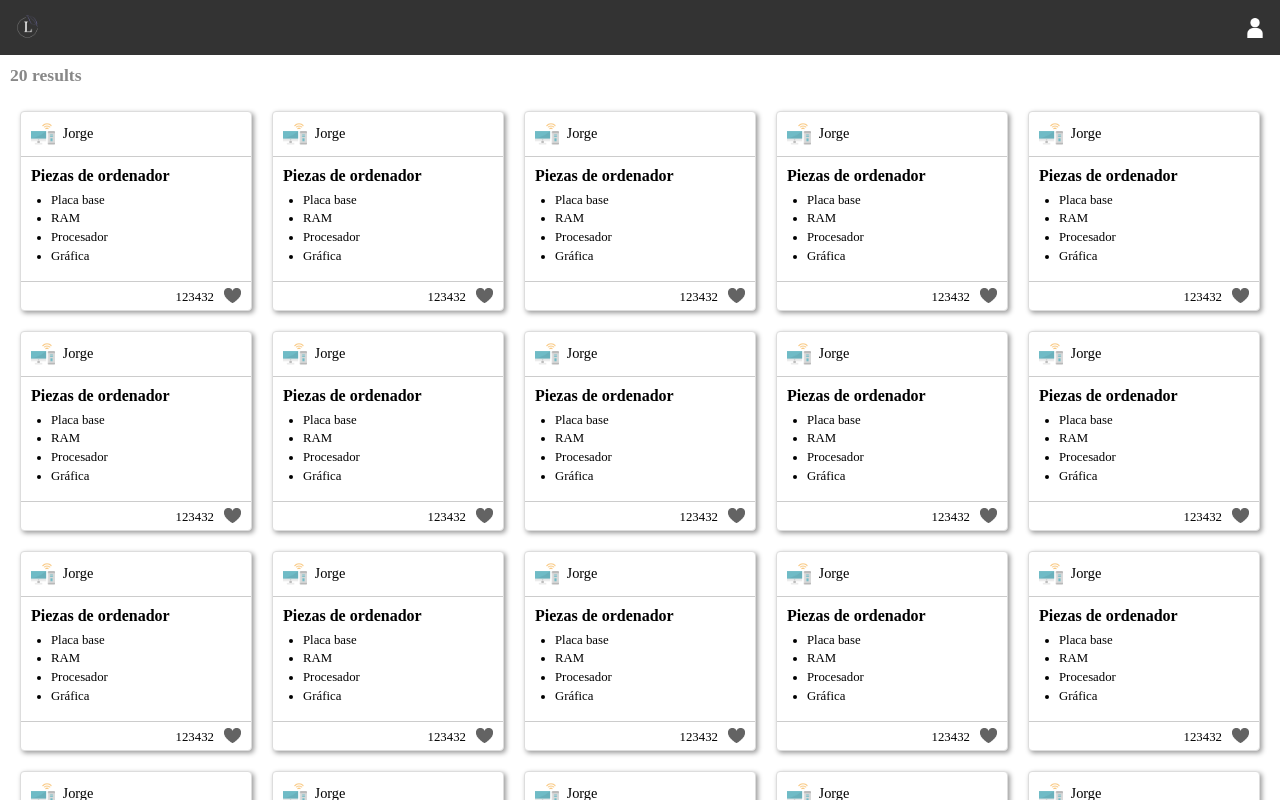
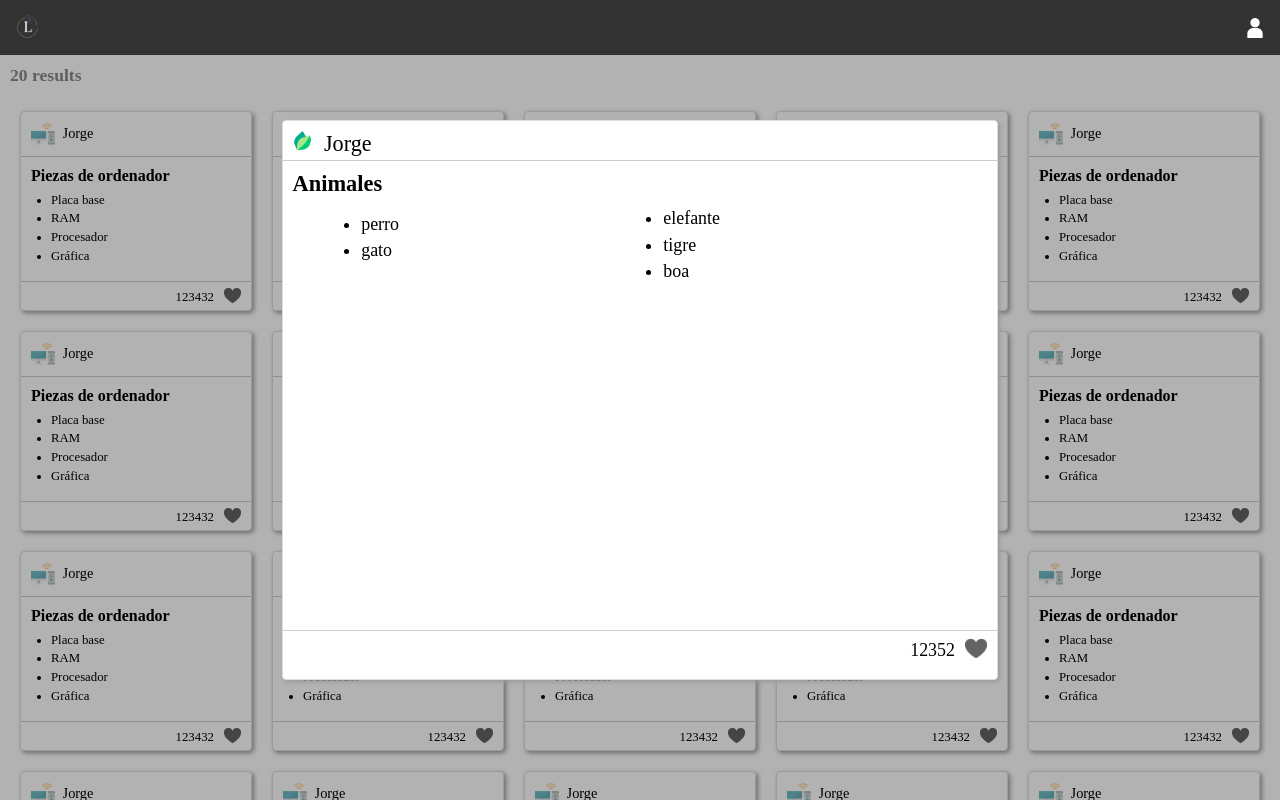
Before and after one commit to jorgeglezca98/listasus, a React (Create React App) app: page /search/1 in a window 1280 px wide. Shown: the top 800 px of the page. Built offline with nearby package versions, Linux system fonts and the light colour scheme.

Commit message:
First version of the page with the full information of a list

```diff
--- a/src/App.js
+++ b/src/App.js
@@ -3,6 +3,7 @@ import { BrowserRouter, Link, Route } from 'react-router-dom'
 
 import HomePage from './pages/home/homePage'
 import SearchPage from './pages/search/searchPage'
+import FullListPage from './pages/fullList/fullList'
 
 import styles from './App.module.css'
 
@@ -29,6 +30,7 @@ class App extends React.Component {
                 <div className={styles.content}>
                     <Route path="/" exact component={HomePage}/>
                     <Route path="/search" component={SearchPage}/>
+                    <Route path="/search/:id" component={FullListPage}/>
                 </div>
                 <footer>
                     <ul>
--- /dev/null
+++ b/src/pages/fullList/fullList.js
@@ -0,0 +1,27 @@
+import React from 'react'
+import List from '../../infrastructure/list/list'
+
+import styles from './fullList.module.css'
+
+
+class FullListPage extends React.Component {
+
+    render() {
+        return (
+            <div className={ styles.listBackground }>
+                <div className={ styles.listContainer }>
+                    <List
+                        type="extended"
+                        author="Jorge"
+                        name="Animales"
+                        category="nature"
+                        likes={12352}
+                        elements={ ["perro", "gato", "elefante", "tigre", "boa"] }
+                    />
+                </div>
+            </div>
+        )
+    }
+}
+
+export default FullListPage
--- /dev/null
+++ b/src/pages/fullList/fullList.module.css
@@ -0,0 +1,17 @@
+
+.listBackground {
+    height: 100%;
+    width: 100%;
+    top: 0px;
+    left: 0px;
+    position: fixed;
+    background-color:rgba(0, 0, 0, .3);
+    display: flex;
+    align-content: center;
+}
+
+.listContainer {
+    width: 56%;
+    height: 70%;
+    margin: auto;
+}
```
